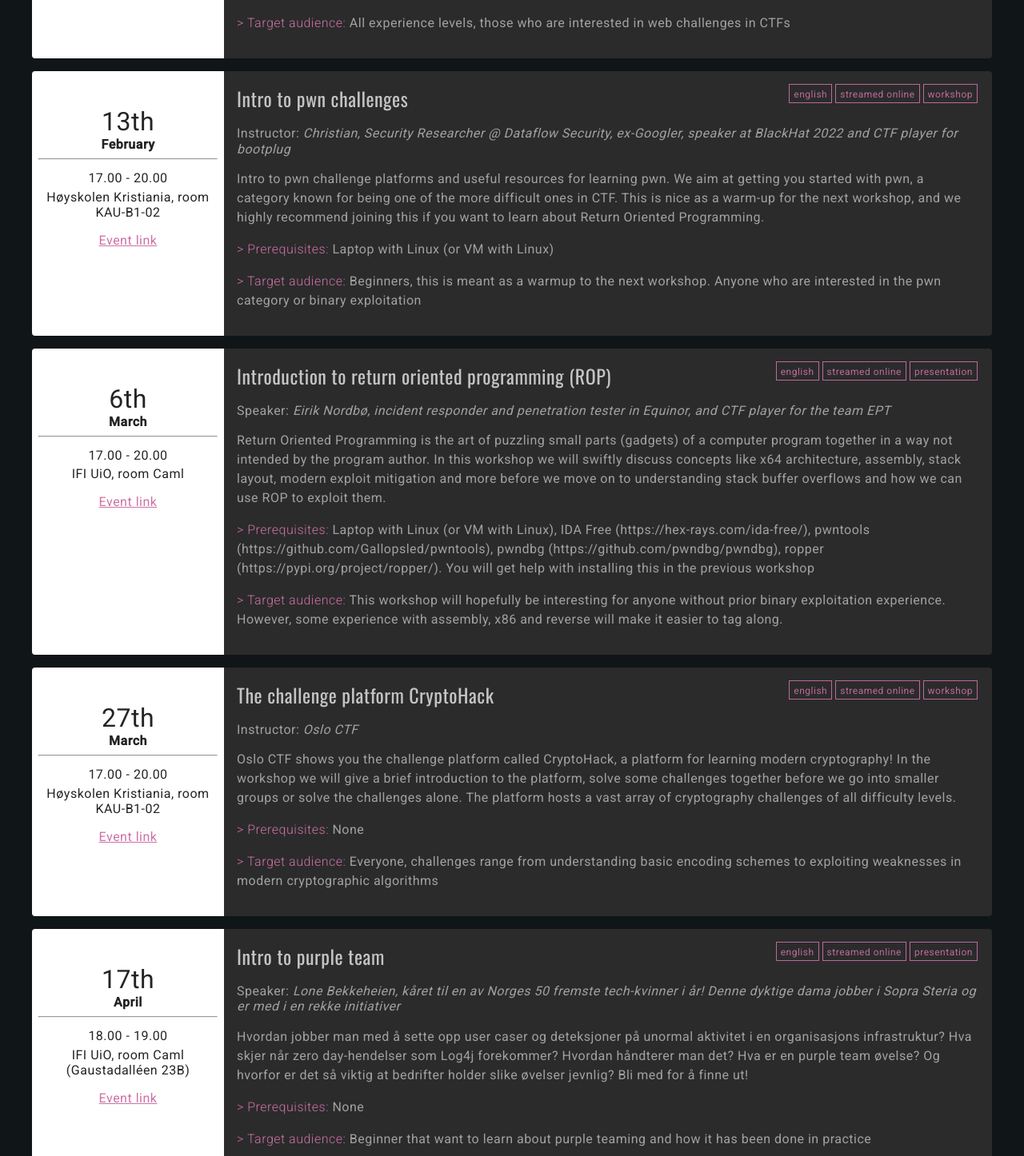
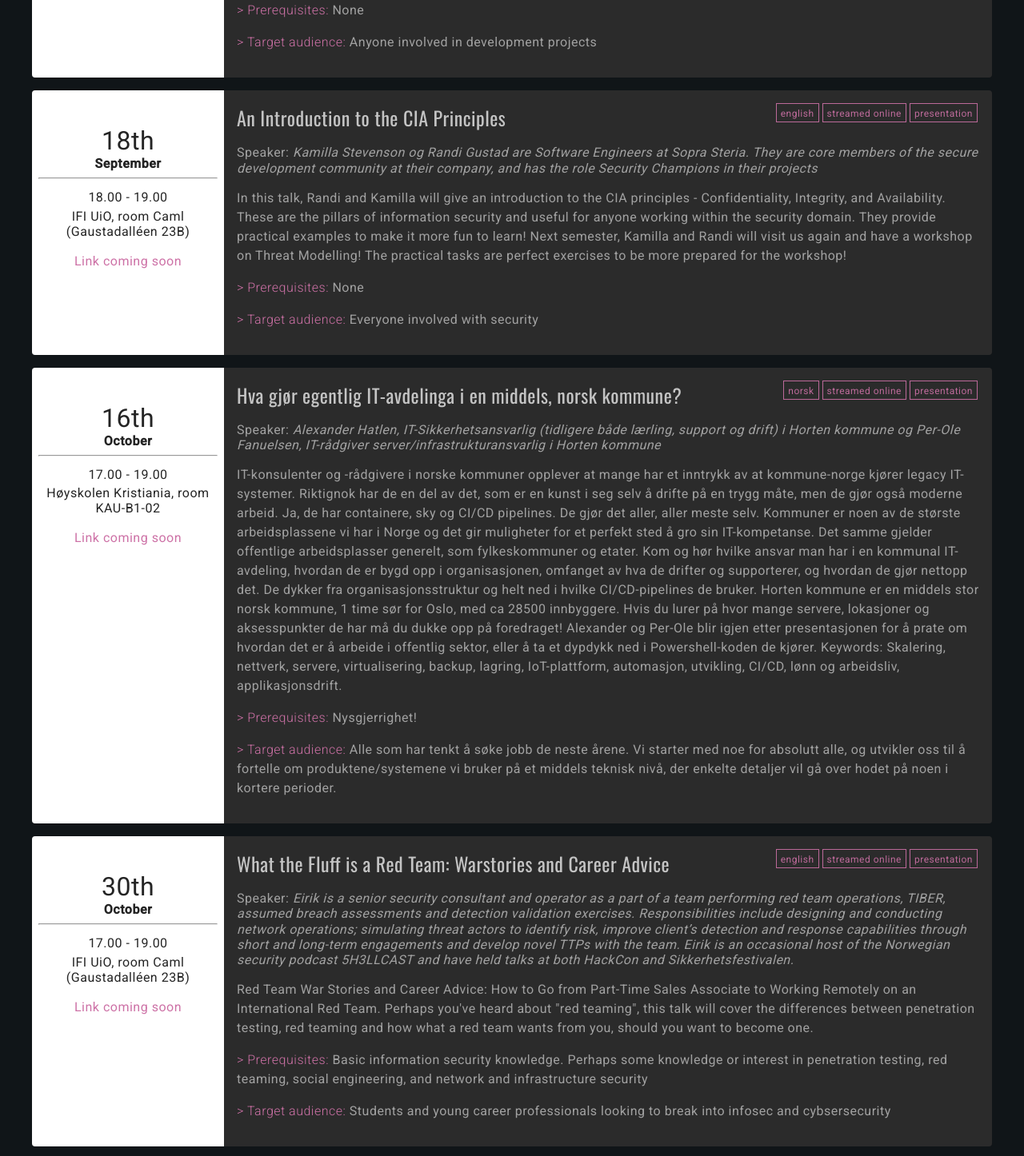
Before and after one commit to Oslo-CTF/osloctf.github.io, a Vue app: page / in a window 1280 px wide. Shown: the part 904-2350 px from the top of the page at 80% size. Built offline with nearby package versions, Linux system fonts and the light colour scheme.

Commit message:
Add new events

```diff
--- a/src/components/EventItems.vue
+++ b/src/components/EventItems.vue
@@ -68,92 +68,92 @@ export default {
 			{
 				id: 0,
 				workshop: false,
-				date: getDateParts(new Date('2023-01-30')),
+				date: getDateParts(new Date('2023-09-04')),
 				time: '18.00 - 19.00',
-				place: 'IFI UiO, room Caml',
+				place: 'Høyskolen Kristiania, room KAU-B1-02',
 				language: 'english',
 				stream: true,
-				author: 'Marit Tokle (maritio_o), program manager for Oslo CTF, CTF player for the team bootplug, and Senior Software Engineer and Business Developer for Secure Development @ Sopra Steria',
-				link: 'https://discord.gg/2zwkdRRFQp?event=1055747857648463902',
-				title: 'What I learned from the CTF web challenge "Hack(pt)MD"',
-				description: 'Marit will walk us through her team\'s way of solving the web challenge called Hack(pt)MD, which they didn\'t even solve. She will demonstrate a couple of things they tried that didn\'t work, and what they learned from these trials and errors. Also, if there is time she will show how to patch the application so that it is not vulnerable anymore. You will be provided with resources so that you can try to play with and solve the challenge yourselves.',
-				prereqs: 'It is not necessary, but is probably nice to know a bit on JavaScript, HTML and CSS.',
-				targetAudience: 'All experience levels, those who are interested in web challenges in CTFs'
+				author: 'Marit is a board member of Oslo CTF, she plays with the CTF team bootplug and specializes in secure development as a Senior Software Engineer at Sopra Steria',
+				link: '',
+				title: 'What everyone should know about secure development',
+				description: 'Secure development is a wide topic that covers many parts security of the development lifecycle. To make sure you learn how it all fits together, Marit will start by explaining the broad view. First, she introduces the core security concepts in development. Then, she presents the different phases of development projects and how security fits into these phases. Then she narrows it down to a certain topic to make sure you get some tricks and tips you can bring home. Choose between security headers, CI/CD pipelines or how to write logs that enable the Incident Response Team!',
+				prereqs: 'None',
+				targetAudience: 'Anyone involved in development projects'
 			},
 			{
 				id: 1,
-				workshop: true,
-				date: getDateParts(new Date('2023-02-13')),
-				time: '17.00 - 20.00',
-				place: 'Høyskolen Kristiania, room KAU-B1-02',
+				workshop: false,
+				date: getDateParts(new Date('2023-09-18')),
+				time: '18.00 - 19.00',
+				place: 'IFI UiO, room Caml (Gaustadalléen 23B)',
 				language: 'english',
 				stream: true,
-				author: 'Christian, Security Researcher @ Dataflow Security, ex-Googler, speaker at BlackHat 2022 and CTF player for bootplug',
-				link: 'https://discord.gg/2zwkdRRFQp?event=1055753085080830002',
-				title: 'Intro to pwn challenges',
-				description: 'Intro to pwn challenge platforms and useful resources for learning pwn. We aim at getting you started with pwn, a category known for being one of the more difficult ones in CTF. This is nice as a warm-up for the next workshop, and we highly recommend joining this if you want to learn about Return Oriented Programming.',
-				prereqs: 'Laptop with Linux (or VM with Linux)',
-				targetAudience: 'Beginners, this is meant as a warmup to the next workshop. Anyone who are interested in the pwn category or binary exploitation'
+				author: 'Kamilla Stevenson og Randi Gustad are Software Engineers at Sopra Steria. They are core members of the secure development community at their company, and has the role Security Champions in their projects',
+				link: '',
+				title: 'An Introduction to the CIA Principles',
+				description: 'In this talk, Randi and Kamilla will give an introduction to the CIA principles - Confidentiality, Integrity, and Availability. These are the pillars of information security and useful for anyone working within the security domain. They provide practical examples to make it more fun to learn! \nNext semester, Kamilla and Randi will visit us again and have a workshop on Threat Modelling! The practical tasks are perfect exercises to be more prepared for the workshop!',
+				prereqs: 'None',
+				targetAudience: 'Everyone involved with security'
 			},
 			{
 				id: 2,
 				workshop: false,
-				date: getDateParts(new Date('2023-03-06')),
-				time: '17.00 - 20.00',
-				place: 'IFI UiO, room Caml',
-				language: 'english',
+				date: getDateParts(new Date('2023-10-16')),
+				time: '17.00 - 19.00',
+				place: 'Høyskolen Kristiania, room KAU-B1-02',
+				language: 'norsk',
 				stream: true,
-				author: 'Eirik Nordbø, incident responder and penetration tester in Equinor, and CTF player for the team EPT',
-				link: 'https://discord.gg/2zwkdRRFQp?event=1055763054421344357',
-				title: 'Introduction to return oriented programming (ROP)',
-				description: 'Return Oriented Programming is the art of puzzling small parts (gadgets) of a computer program together in a way not intended by the program author. In this workshop we will swiftly discuss concepts like x64 architecture, assembly, stack layout, modern exploit mitigation and more before we move on to understanding stack buffer overflows and how we can use ROP to exploit them.',
-				prereqs: 'Laptop with Linux (or VM with Linux), IDA Free (https://hex-rays.com/ida-free/), pwntools (https://github.com/Gallopsled/pwntools), pwndbg (https://github.com/pwndbg/pwndbg), ropper (https://pypi.org/project/ropper/). You will get help with installing this in the previous workshop',
-				targetAudience: 'This workshop will hopefully be interesting for anyone without prior binary exploitation experience. However, some experience with assembly, x86 and reverse will make it easier to tag along.'
+				author: 'Alexander Hatlen, IT-Sikkerhetsansvarlig (tidligere både lærling, support og drift) i Horten kommune og Per-Ole Fanuelsen, IT-rådgiver server/infrastrukturansvarlig i Horten kommune',
+				link: '',
+				title: 'Hva gjør egentlig IT-avdelinga i en middels, norsk kommune?',
+				description: 'IT-konsulenter og -rådgivere i norske kommuner opplever at mange har et inntrykk av at kommune-norge kjører legacy IT-systemer. Riktignok har de en del av det, som er en kunst i seg selv å drifte på en trygg måte, men de gjør også moderne arbeid. Ja, de har containere, sky og CI/CD pipelines. De gjør det aller, aller meste selv. Kommuner er noen av de største arbeidsplassene vi har i Norge og det gir muligheter for et perfekt sted å gro sin IT-kompetanse. Det samme gjelder offentlige arbeidsplasser generelt, som fylkeskommuner og etater. \nKom og hør hvilke ansvar man har i en kommunal IT-avdeling, hvordan de er bygd opp i organisasjonen, omfanget av hva de drifter og supporterer, og hvordan de gjør nettopp det. De dykker fra organisasjonsstruktur og helt ned i hvilke CI/CD-pipelines de bruker. \nHorten kommune er en middels stor norsk kommune, 1 time sør for Oslo, med ca 28500 innbyggere. Hvis du lurer på hvor mange servere, lokasjoner og aksesspunkter de har må du dukke opp på foredraget! Alexander og Per-Ole blir igjen etter presentasjonen for å prate om hvordan det er å arbeide i offentlig sektor, eller å ta et dypdykk ned i Powershell-koden de kjører. \nKeywords: Skalering, nettverk, servere, virtualisering, backup, lagring, IoT-plattform, automasjon, utvikling, CI/CD, lønn og arbeidsliv, applikasjonsdrift.',
+				prereqs: 'Nysgjerrighet!',
+				targetAudience: 'Alle som har tenkt å søke jobb de neste årene. Vi starter med noe for absolutt alle, og utvikler oss til å fortelle om produktene/systemene vi bruker på et middels teknisk nivå, der enkelte detaljer vil gå over hodet på noen i kortere perioder.'
 			},
 			{
 				id: 3,
-				workshop: true,
-				date: getDateParts(new Date('2023-03-27')),
-				time: '17.00 - 20.00',
-				place: 'Høyskolen Kristiania, room KAU-B1-02',
+				workshop: false,
+				date: getDateParts(new Date('2023-10-30')),
+				time: '17.00 - 19.00',
+				place: 'IFI UiO, room Caml (Gaustadalléen 23B)',
 				language: 'english',
 				stream: true,
-				link: 'https://discord.gg/2zwkdRRFQp?event=1055764501011628082',
-				title: 'The challenge platform CryptoHack',
-				author: 'Oslo CTF',
-				description: 'Oslo CTF shows you the challenge platform called CryptoHack, a platform for learning modern cryptography! In the workshop we will give a brief introduction to the platform, solve some challenges together before we go into smaller groups or solve the challenges alone. The platform hosts a vast array of cryptography challenges of all difficulty levels.',
-				prereqs: 'None',
-				targetAudience: 'Everyone, challenges range from understanding basic encoding schemes to exploiting weaknesses in modern cryptographic algorithms'
+				link: '',
+				title: 'What the Fluff is a Red Team: Warstories and Career Advice',
+				author: 'Eirik is a senior security consultant and operator as a part of a team performing red team operations, TIBER, assumed breach assessments and detection validation exercises. Responsibilities include designing and conducting network operations; simulating threat actors to identify risk, improve client’s detection and response capabilities through short and long-term engagements and develop novel TTPs with the team. Eirik is an occasional host of the Norwegian security podcast 5H3LLCAST and have held talks at both HackCon and Sikkerhetsfestivalen.',
+				description: 'Red Team War Stories and Career Advice: How to Go from Part-Time Sales Associate to Working Remotely on an International Red Team. \nPerhaps you\'ve heard about "red teaming", this talk will cover the differences between penetration testing, red teaming and how what a red team wants from you, should you want to become one.',
+				prereqs: 'Basic information security knowledge. Perhaps some knowledge or interest in penetration testing, red teaming, social engineering, and network and infrastructure security',
+				targetAudience: 'Students and young career professionals looking to break into infosec and cybsersecurity'
 			},
 			{
 				id: 4,
 				workshop: false,
-				date: getDateParts(new Date('2023-04-17')),
-				time: '18.00 - 19.00',
-				place: 'IFI UiO, room Caml (Gaustadalléen 23B)',
-				language: 'english',
-				stream: true,
-				link: 'https://discord.gg/2zwkdRRFQp?event=1055766639985045544',
-				author: 'Lone Bekkeheien, kåret til en av Norges 50 fremste tech-kvinner i år! Denne dyktige dama jobber i Sopra Steria og er med i en rekke initiativer',
-				title: 'Intro to purple team',
-				description: 'Hvordan jobber man med å sette opp user caser og deteksjoner på unormal aktivitet i en organisasjons infrastruktur? Hva skjer når zero day-hendelser som Log4j forekommer? Hvordan håndterer man det? Hva er en purple team øvelse? Og hvorfor er det så viktig at bedrifter holder slike øvelser jevnlig? Bli med for å finne ut!',
-				prereqs: 'None',
-				targetAudience: 'Beginner that want to learn about purple teaming and how it has been done in practice'
-			},
-			{
-				id: 5,
-				workshop: false,
-				date: getDateParts(new Date('2023-05-08')),
+				date: getDateParts(new Date('2023-11-20')),
 				time: '18.00 - 19.00',
 				place: 'Høyskolen Kristiania, room KAU-B1-02',
 				language: 'english',
 				stream: true,
-				link: 'https://discord.gg/2zwkdRRFQp?event=1060993679701057657',
-				author: 'Håkon Nikolai Stange Sørum, Principal Security Architect and Partner at O3 Cyber and Bjørn Henninen, Senior Cybersecurity Consultant',
-				title: 'Intro to Cloud Security',
-				description: 'This talk is an introduction to cloud security. Firstly, we will describe the cloud paradigm, what cloud native is and basic principles of cloud security. Then we will show some common mistakes made in cloud environments.',
-				prereqs: 'None, but a basic understanding of cyber security never hurt anyone',
-				targetAudience: 'Everyone with a basic knowledge and/or interest of cyber security'
+				link: '',
+				author: 'Millie, our very own Association President!',
+				title: 'TBA',
+				description: 'TBA',
+				prereqs: 'TBA',
+				targetAudience: 'TBA'
+			},
+			{
+				id: 5,
+				workshop: true,
+				date: getDateParts(new Date('2023-12-04')),
+				time: '17.00 - 20.00',
+				place: 'IFI UiO, room Caml (Gaustadalléen 23B)',
+				language: 'english',
+				stream: true,
+				link: '',
+				author: 'Oslo CTF',
+				title: 'Juleavslutning med PST sin julekalender',
+				description: 'Ta rollen som alvebetjent og løs CTF-oppgaver i PST sin julekalender! Eller jobb på det du vil og bare bli med på en sosial avlsutning før juleferien <3',
+				prereqs: 'Ta med din egen laptop!',
+				targetAudience: 'Alle! <3'
 			},
 	]
 },
```
